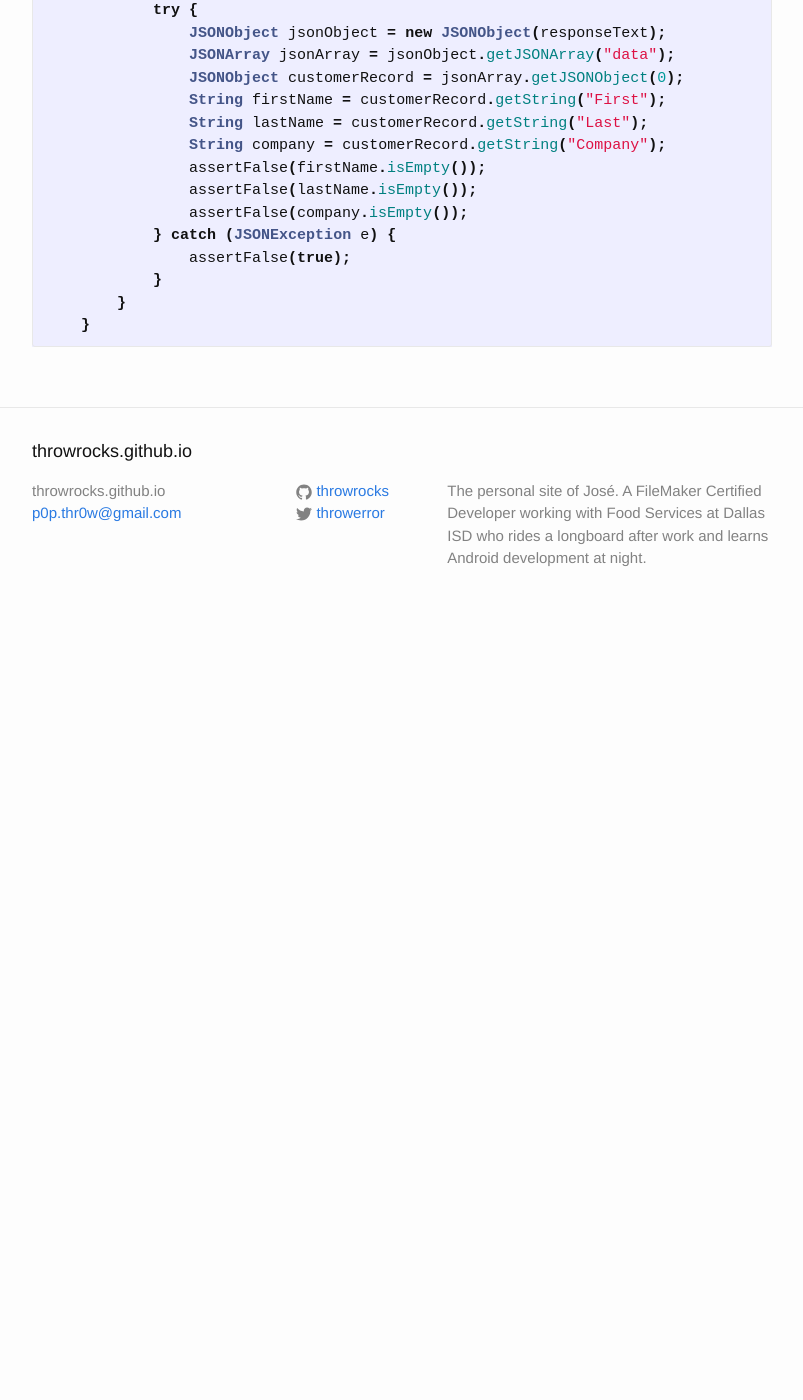
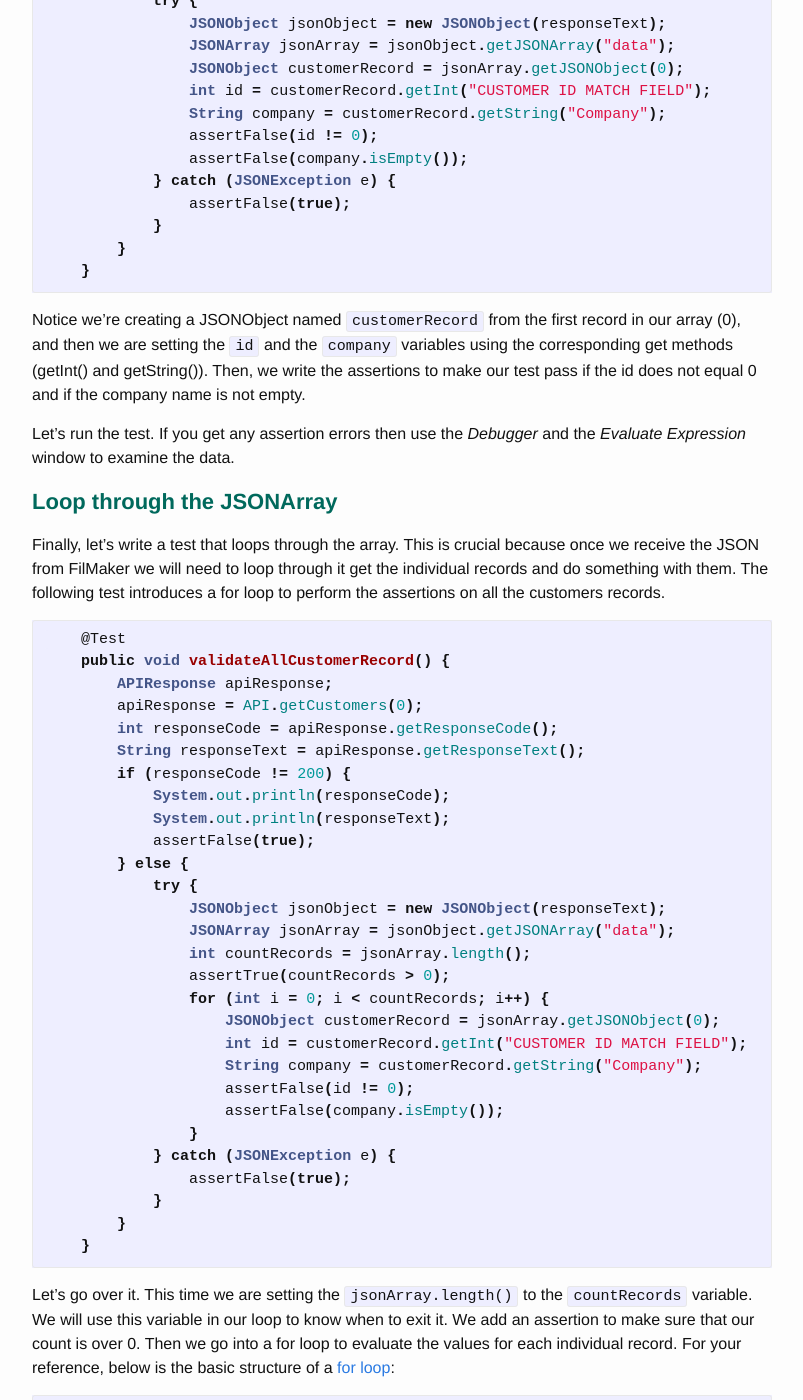
Before and after one commit to throwrocks/throwrocks.github.io, a Jekyll site: the page built from fm-invoices/09-unit-test-api.markdown, in a window 1280 px wide and 1400 px high, scrolled down 10605 px. Shown: the whole window, without its empty margins (238-1041 px from the left). Built offline with Jekyll 4.4.1, drawn with Linux system fonts in a browser that asks for light colours; before the commit the page ends 11235 px from its top, so only the background shows below that; some of the changed text lies outside the part shown.

````diff
--- a/fm-invoices/09-unit-test-api.markdown
+++ b/fm-invoices/09-unit-test-api.markdown
@@ -227,7 +227,7 @@
 
 ![getCompany](http://throw.rocks/fm-invoices/09_unit_test_api/unit_test_api_17_get_company.png)
 
-#### Loop through the JSONArray
+Now that we know how to parse the JSON, let's write a test that validates some of the fields.
 
 ```java
     @Test
@@ -245,11 +245,9 @@
                 JSONObject jsonObject = new JSONObject(responseText);
                 JSONArray jsonArray = jsonObject.getJSONArray("data");
                 JSONObject customerRecord = jsonArray.getJSONObject(0);
-                String firstName = customerRecord.getString("First");
-                String lastName = customerRecord.getString("Last");
+                int id = customerRecord.getInt("CUSTOMER ID MATCH FIELD");
                 String company = customerRecord.getString("Company");
-                assertFalse(firstName.isEmpty());
-                assertFalse(lastName.isEmpty());
+                assertFalse(id != 0);
                 assertFalse(company.isEmpty());
             } catch (JSONException e) {
                 assertFalse(true);
@@ -257,3 +255,66 @@
         }
     }
 ```
+
+Notice we're creating a JSONObject named `customerRecord` from the first record in our array (0), and then we are setting the `id` and the `company` variables using the corresponding get methods (getInt() and getString()). Then, we write the assertions to make our test pass if the id does not equal 0 and if the company name is not empty.
+
+Let's run the test. If you get any assertion errors then use the *Debugger* and the *Evaluate Expression* window to examine the data.
+
+#### Loop through the JSONArray
+
+Finally, let's write a test that loops through the array. This is crucial because once we receive the JSON from FilMaker we will need to loop through it get the individual records and do something with them. The following test introduces a for loop to perform the assertions on all the customers records.
+
+```java
+    @Test
+    public void validateAllCustomerRecord() {
+        APIResponse apiResponse;
+        apiResponse = API.getCustomers(0);
+        int responseCode = apiResponse.getResponseCode();
+        String responseText = apiResponse.getResponseText();
+        if (responseCode != 200) {
+            System.out.println(responseCode);
+            System.out.println(responseText);
+            assertFalse(true);
+        } else {
+            try {
+                JSONObject jsonObject = new JSONObject(responseText);
+                JSONArray jsonArray = jsonObject.getJSONArray("data");
+                int countRecords = jsonArray.length();
+                assertTrue(countRecords > 0);
+                for (int i = 0; i < countRecords; i++) {
+                    JSONObject customerRecord = jsonArray.getJSONObject(0);
+                    int id = customerRecord.getInt("CUSTOMER ID MATCH FIELD");
+                    String company = customerRecord.getString("Company");
+                    assertFalse(id != 0);
+                    assertFalse(company.isEmpty());
+                }
+            } catch (JSONException e) {
+                assertFalse(true);
+            }
+        }
+    }
+```
+
+Let's go over it. This time we are setting the `jsonArray.length()` to the `countRecords` variable. We will use this variable in our loop to know when to exit it. We add an assertion to make sure that our count is over 0. Then we go into a for loop to evaluate the values for each individual record. For your reference, below is the basic structure of a [for loop](https://docs.oracle.com/javase/tutorial/java/nutsandbolts/for.html):
+
+```java
+for (initialization; termination; increment) {
+    statement(s)
+}
+```
+
+This is how we will use it:
+
+```java
+ for (int i = 0; i < countRecords; i++) {
+     // Our statements
+}
+```
+
+We start by declaring the `i` (counter) variable as 0. Then, as long as `i` is less than `countRecords`, we will execute the statements. Finally, we will increment the `i` variable by 1, using the `++` operator, which is the same as writing `i = i + 1`.
+
+Let's run the test now. If you have get any assertion errors, that means that one of your records either doesn't have an id, or the company name is missing.
+
+#### Congratulations!
+
+You learned how to write unit tests, and how to call our API class and parse the response. We will soon use the code in these tests to call the API from our Android app and populate a list of customers. Next, let's start building the Customers list layout.
````
Also changed, not shown: fm-invoices/08-the-api-class.markdown (+15 -1 lines), fm-invoices/10-customers-list.markdown (added, +190 -0 lines), fm-invoices/11-customer-adapter.markdown (added, +221 -0 lines), fm-invoices/12-data-loader.markdown (added, +101 -0 lines), fm-invoices/customer-class.markdown (added, +74 -0 lines), index.html (+3 -6 lines), fm-invoices/the-customer-class.markdown (deleted), 1 other file.
